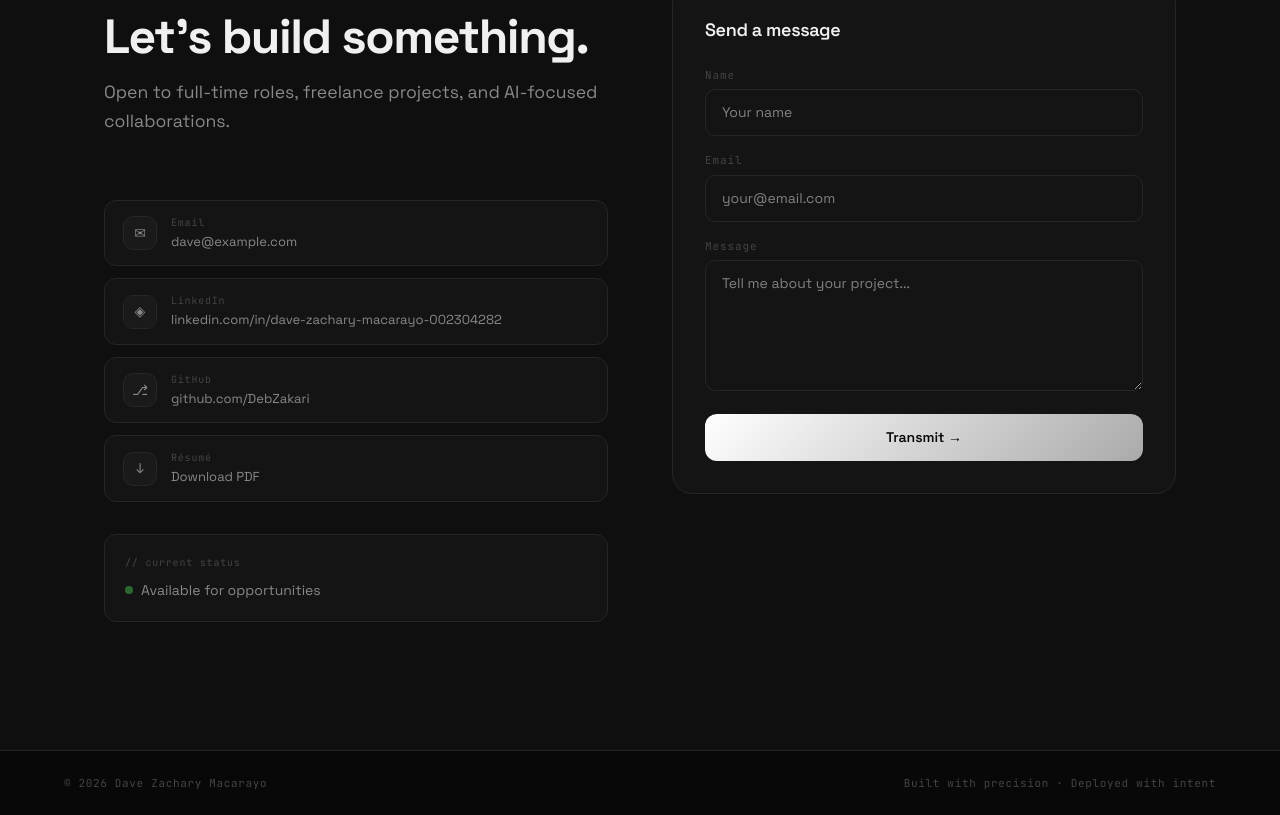
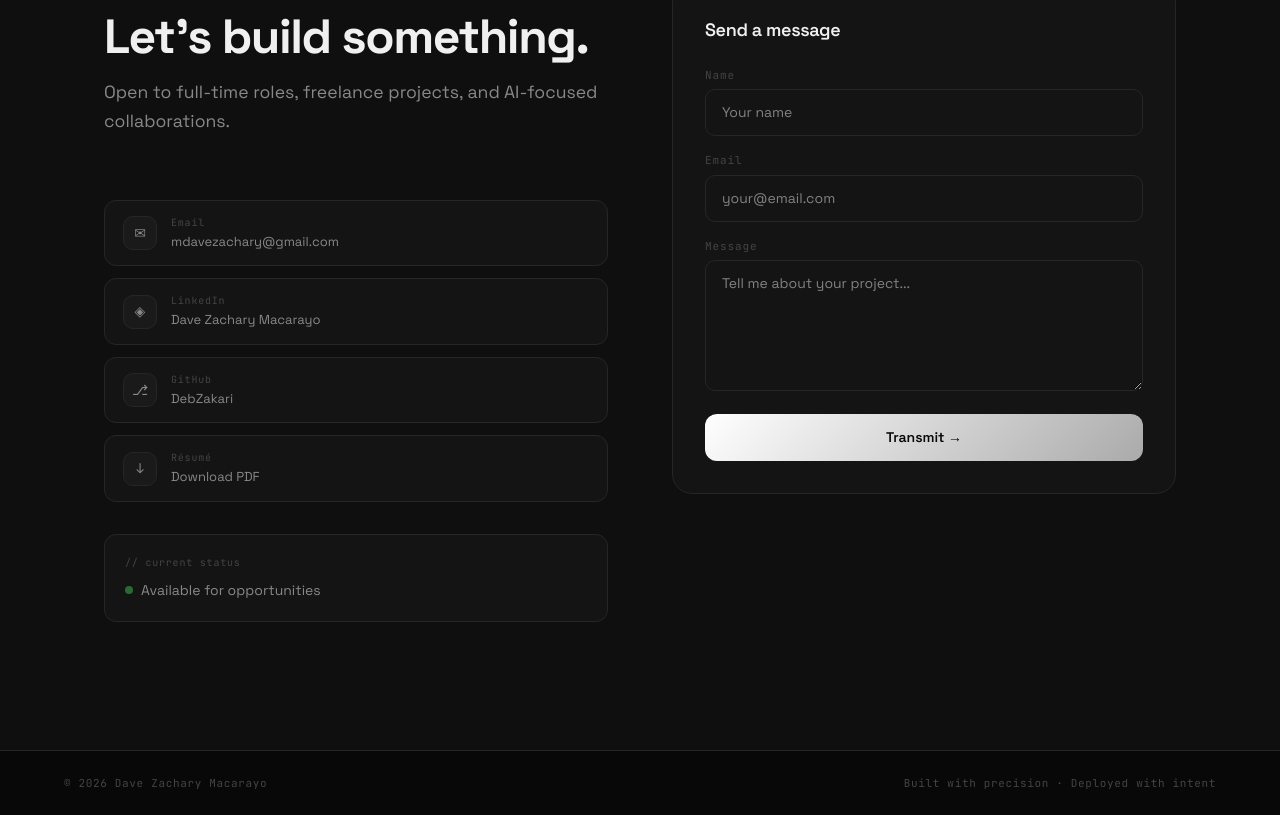
Before and after one commit to DebZakari/portfolio, a Next.js app: page / in a window 1280 px wide. Shown: the part 5681-6496 px from the top of the page. Built offline with nearby package versions, Linux system fonts and the light colour scheme.

Commit message:
feat: update contact links with correct email and display names

```diff
--- a/src/components/sections/Contact.tsx
+++ b/src/components/sections/Contact.tsx
@@ -5,9 +5,9 @@ import { useExperience } from "@/hooks/useExperience";
 import SectionLabel from "@/components/SectionLabel";
 
 const LINKS = [
-  { label: "Email", value: "dave@example.com", icon: "✉", href: "mailto:dave@example.com" },
-  { label: "LinkedIn", value: "linkedin.com/in/dave-zachary-macarayo-002304282", icon: "◈", href: "https://www.linkedin.com/in/dave-zachary-macarayo-002304282/" },
-  { label: "GitHub", value: "github.com/DebZakari", icon: "⎇", href: "https://github.com/DebZakari" },
+  { label: "Email", value: "mdavezachary@gmail.com", icon: "✉", href: "mailto:mdavezachary@gmail.com" },
+  { label: "LinkedIn", value: "Dave Zachary Macarayo", icon: "◈", href: "https://www.linkedin.com/in/dave-zachary-macarayo-002304282/" },
+  { label: "GitHub", value: "DebZakari", icon: "⎇", href: "https://github.com/DebZakari" },
   { label: "Résumé", value: "Download PDF", icon: "↓", href: "#" },
 ];
 
```
